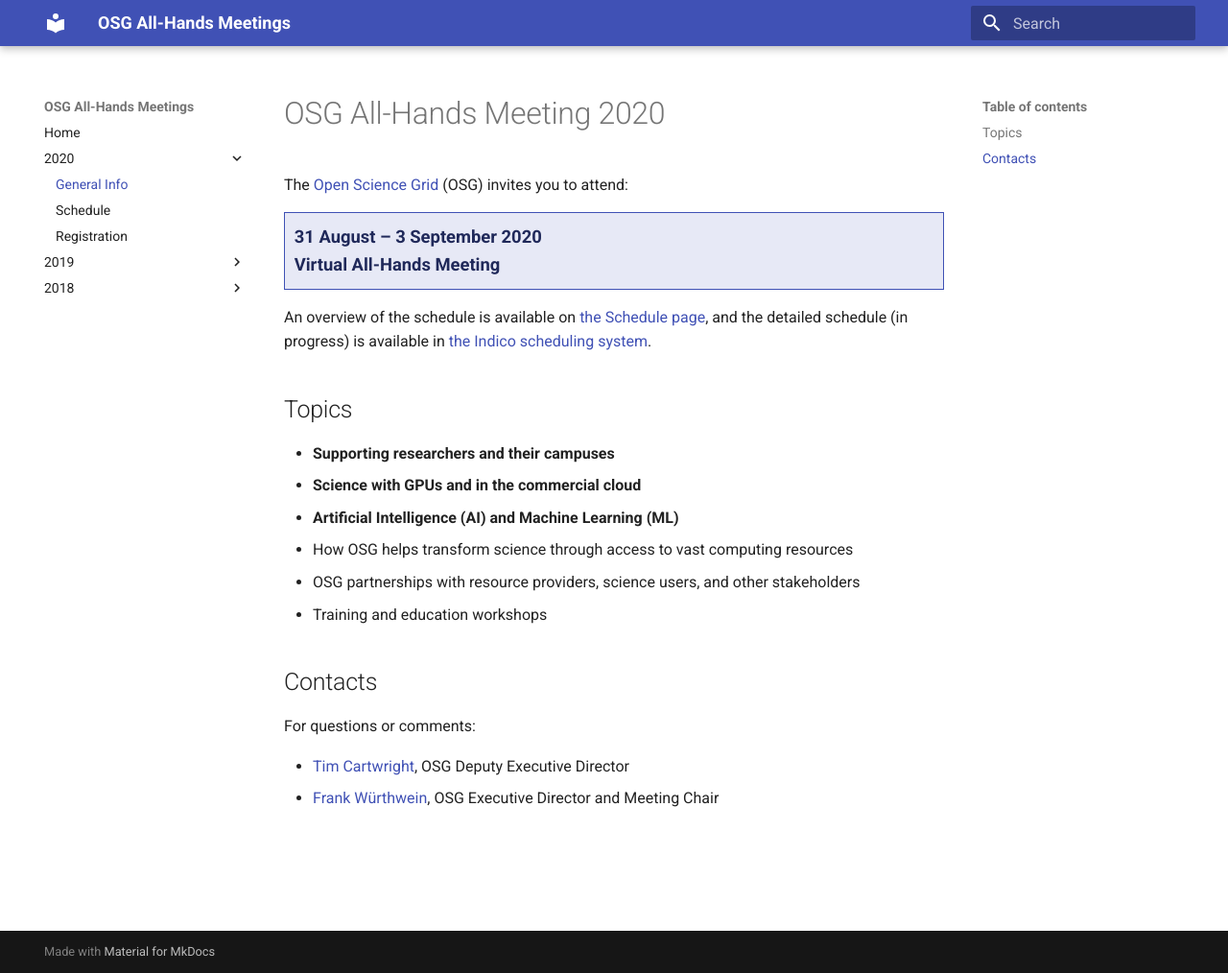
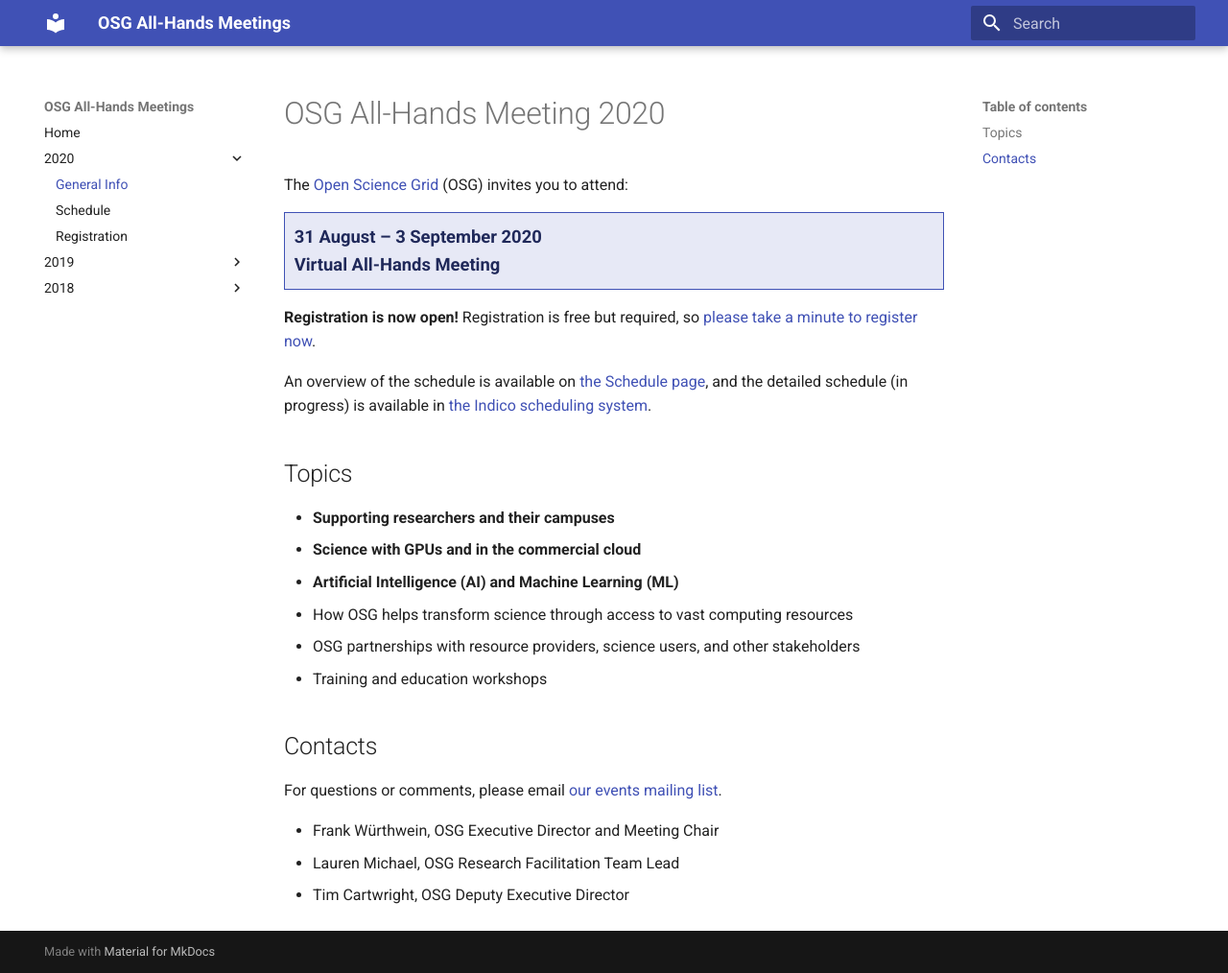
Before and after one commit to osg-htc/all-hands, an MkDocs documentation site: the page built from docs/2020/index.md, in a window 1280 px wide and 1014 px high. Shown: the whole window at 96% size. Built offline with MkDocs 1.6.1 and Material for MkDocs 9.7.7, drawn with Linux system fonts in a browser that asks for light colours; old or Windows-style settings are respelled for this version of MkDocs.

Commit message:
Indico registration and events list

```diff
--- a/docs/2020/index.md
+++ b/docs/2020/index.md
@@ -8,6 +8,9 @@
   <br>
   Virtual All-Hands Meeting
 </div>
+
+**Registration is now open!** Registration is free but required, so
+[please take a minute to register now](https://indico.fnal.gov/event/22127/registrations/).
 
 An overview of the schedule is available on [the Schedule page](/2020/schedule),
 and the detailed schedule (in progress) is available in
@@ -24,7 +27,9 @@
 
 ## Contacts
 
-For questions or comments:
+For questions or comments, please email
+[our events mailing list](mailto:events@opensciencegrid.org).
 
-* [Tim Cartwright](mailto:cat@cs.wisc.edu), OSG Deputy Executive Director
-* [Frank Würthwein](mailto:fkw@ucsd.edu), OSG Executive Director and Meeting Chair
+* Frank Würthwein, OSG Executive Director and Meeting Chair
+* Lauren Michael, OSG Research Facilitation Team Lead
+* Tim Cartwright, OSG Deputy Executive Director
```
Also changed, not shown: docs/2020/registration.md (+5 -2 lines).
